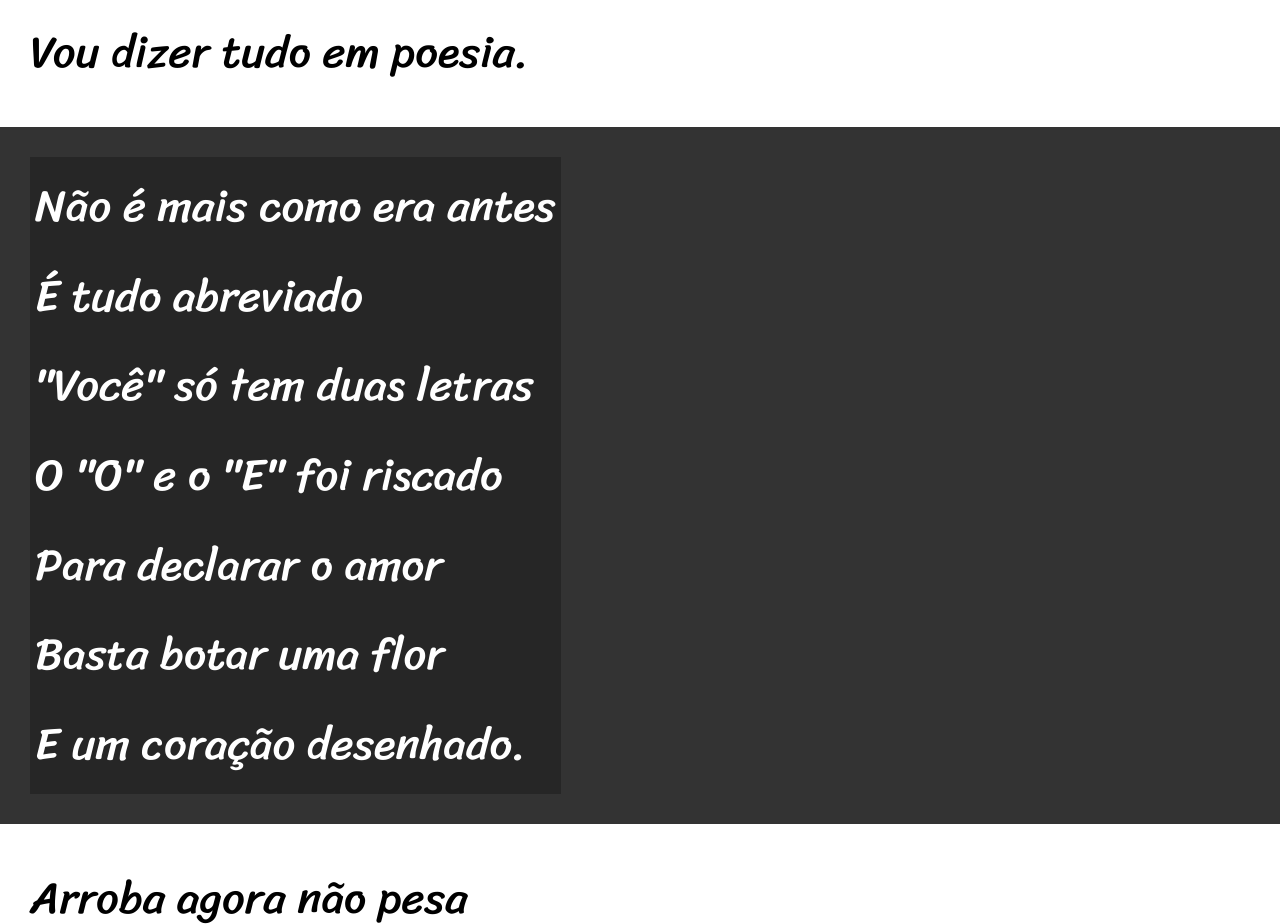
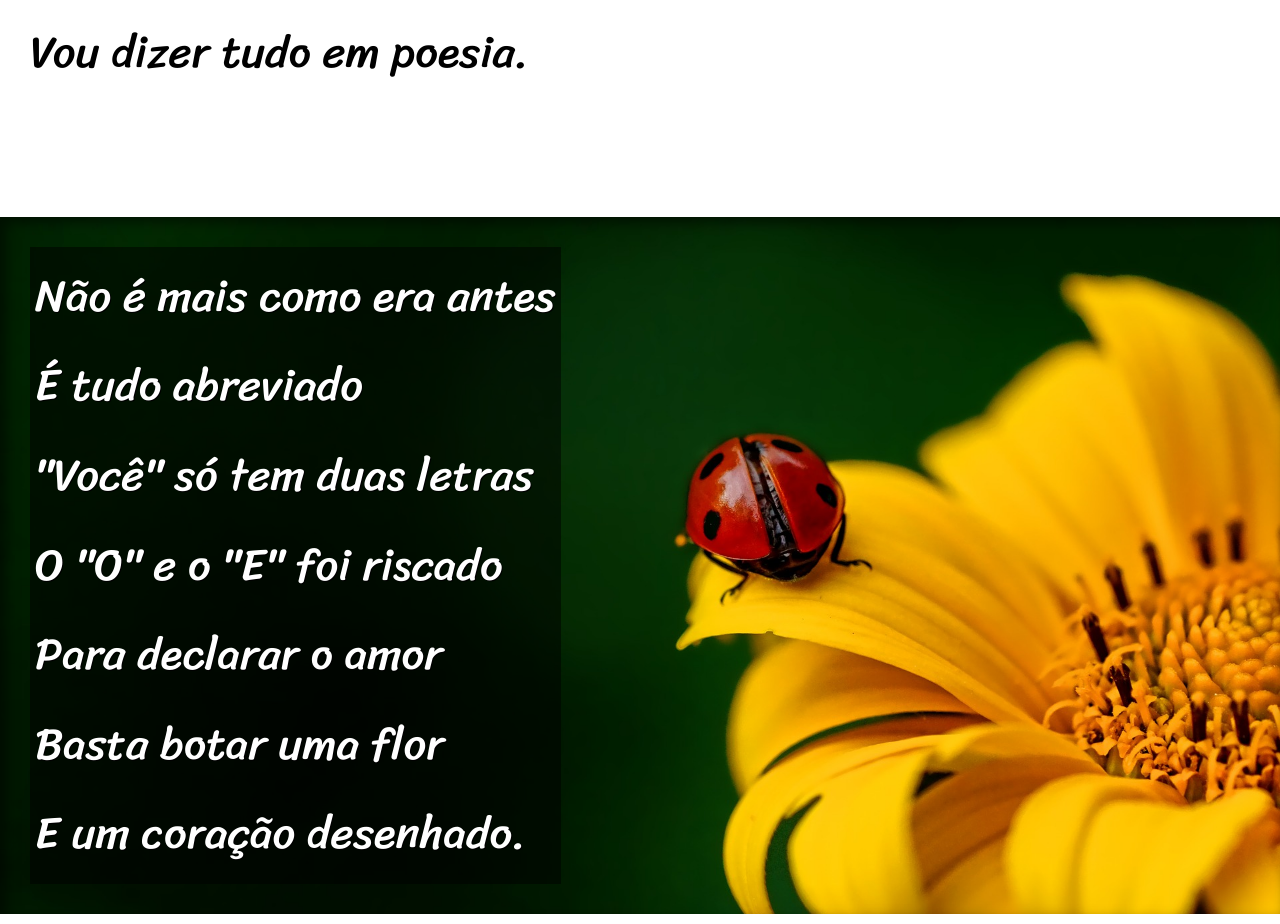
Before and after one commit to wevertondasilva/html-css, a plain HTML site: page Desafios/desafio012/index.html in a window 1280 px wide. Shown: the part 820-1744 px from the top of the page. Drawn offline with Linux system fonts and the light colour scheme.

Commit message:
atualizei meu css no desafio012

```diff
--- a/Desafios/desafio012/estilostyle.css
+++ b/Desafios/desafio012/estilostyle.css
@@ -59,6 +59,10 @@ section {
     font-size: 3.5vw;
 }
 
+section > p {
+    padding-bottom: 2em;
+}
+
 section.normal {
     background-color: white;
     color: black;
@@ -67,12 +71,25 @@ section.normal {
 section.imagem {
     background-color: rgb(51, 51, 51);
     color: white;
+    box-shadow: inset 6px 6px 13px 0px rgba(0, 0, 0, 0.516) ;
+    background-size: cover;
+    background-attachment: fixed;
 }
 
 section.imagem > p {
     display: inline-block;
     padding: 5px;
-    background-color: rgba(0, 0, 0, 0.253);
+    background-color: rgba(0, 0, 0, 0.514);
+    text-shadow: 1px 1px 0px black;
+}
+
+section#img01 {
+    background-image: url(imagens/background001.jpg);
+    background-position: right center;
+}
+
+section#img02 {
+    background-image: url(imagens/background002.jpg);
 }
 
 footer {
--- a/Desafios/desafio012/index.html
+++ b/Desafios/desafio012/index.html
@@ -28,7 +28,7 @@
         </p>
     </section>
 
-    <section class="imagem">
+    <section class="imagem" id="img01">
         <p>
             Não é mais como era antes <br>
             É tudo abreviado <br>
@@ -60,19 +60,20 @@
         </p>
     </section>
 
-    <section class="imagem">
+    <section class="imagem" id="img02">
         <p>
             Tenho saudade das cartas<br>
             Escritas com a própria  <br>
             Mandava no mês de Junho <br>
             Só chegava no Verão <br>
-            Mas matava a saudde <bar>
+            Mas matava a saudde <br>
             Era texto de verdade <br>
             Nas linhas do coração.
         </p>
     </section>
 
     <section class="normal">
+
         <p>
             Agora, escrevo e envio <br>
             Chegando na mesma hora <br>
@@ -83,6 +84,8 @@
             Da tecnologia do agora.
         </p>
 
+
+
         <p>
             Felizmente, pra orar <br>
             Não precisa de internet <br>
@@ -92,6 +95,7 @@
             Seus lábios são aparelhos <br>
             Deixe que Deus interprete.
         </p>
+
     </section>
 
     <footer>
```
